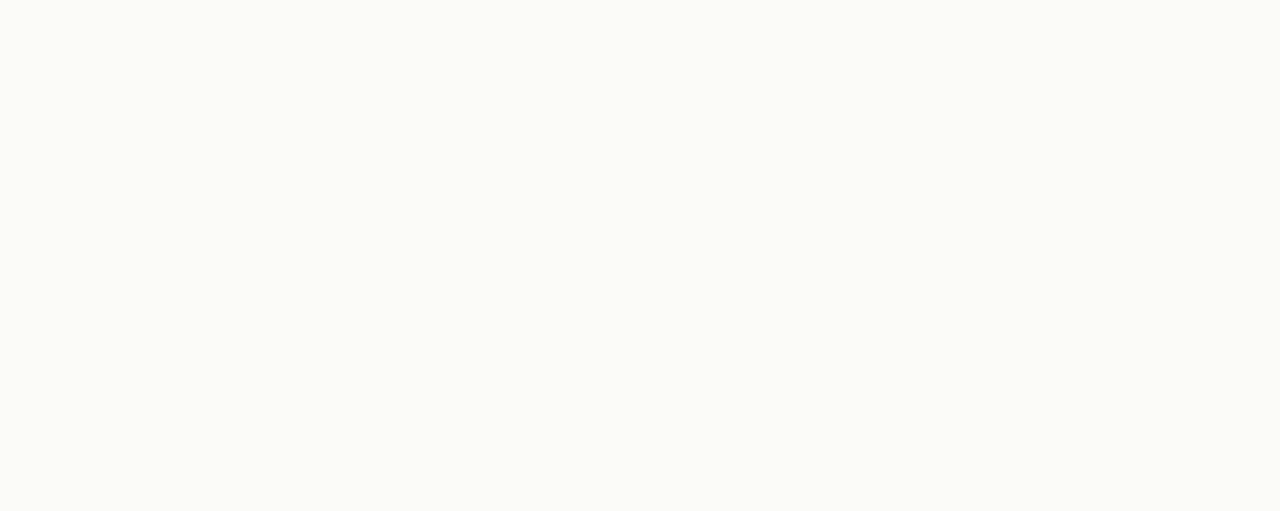
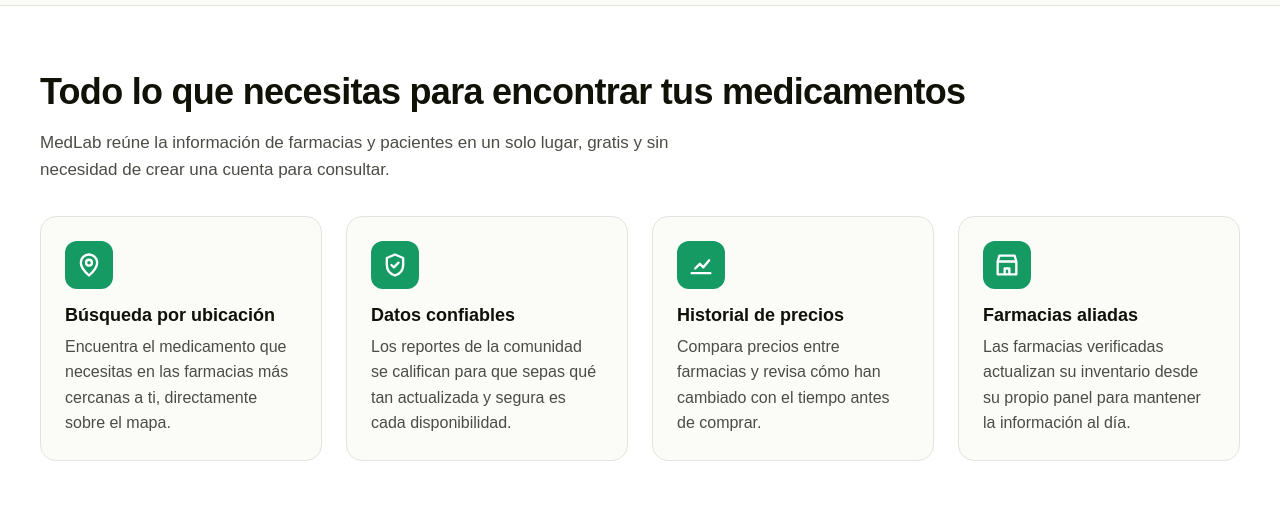
Before and after one commit to Jeanzo1719/MedLab, an Angular app in the folder frontend/: page / in a window 1280 px wide. Shown: the part 798-1309 px from the top of the page. Before the commit the page ends 803 px from the top, so only its background shows below. Built offline with nearby package versions, Linux system fonts and the light colour scheme; no server answers.

Commit message:
feat: sección de servicios de la landing con los cuatro servicios principales de MedLab añadida

```diff
--- /dev/null
+++ b/frontend/src/app/features/landing/components/seccion-servicios/seccion-servicios.component.css
@@ -0,0 +1,100 @@
+/* White band separates this section from the home section background */
+.servicios {
+  background-color: var(--color-superficie);
+  border-top: 1px solid var(--color-borde);
+  border-bottom: 1px solid var(--color-borde);
+}
+
+/* Mobile: one card per row */
+.contenido {
+  max-width: 1200px;
+  margin: 0 auto;
+  padding: 3rem 1rem;
+}
+
+h2 {
+  margin: 0 0 1rem;
+  font-size: 1.75rem;
+  font-weight: 800;
+  line-height: 1.2;
+  letter-spacing: -0.02em;
+}
+
+.introduccion {
+  max-width: 40rem;
+  margin: 0 0 2rem;
+  font-size: 1.0625rem;
+  line-height: 1.6;
+  color: var(--color-texto-secundario);
+}
+
+.tarjetas {
+  display: grid;
+  grid-template-columns: 1fr;
+  gap: 1rem;
+  margin: 0;
+  padding: 0;
+  list-style: none;
+}
+
+.tarjeta {
+  padding: 1.5rem;
+  background-color: var(--color-fondo);
+  border: 1px solid var(--color-borde);
+  border-radius: 1rem;
+}
+
+.icono {
+  display: inline-flex;
+  align-items: center;
+  justify-content: center;
+  width: 48px;
+  height: 48px;
+  margin-bottom: 1rem;
+  color: #ffffff;
+  background-color: var(--color-marca);
+  border-radius: 0.75rem;
+}
+
+.icono svg {
+  fill: none;
+  stroke: currentColor;
+  stroke-width: 2;
+  stroke-linecap: round;
+  stroke-linejoin: round;
+}
+
+h3 {
+  margin: 0 0 0.5rem;
+  font-size: 1.125rem;
+  font-weight: 700;
+}
+
+.tarjeta p {
+  margin: 0;
+  line-height: 1.6;
+  color: var(--color-texto-secundario);
+}
+
+/* Tablet: two cards per row */
+@media (min-width: 640px) {
+  .contenido {
+    padding: 4rem 1.5rem;
+  }
+
+  h2 {
+    font-size: 2.25rem;
+  }
+
+  .tarjetas {
+    grid-template-columns: repeat(2, 1fr);
+    gap: 1.5rem;
+  }
+}
+
+/* Desktop: all four services in one row */
+@media (min-width: 1024px) {
+  .tarjetas {
+    grid-template-columns: repeat(4, 1fr);
+  }
+}
--- /dev/null
+++ b/frontend/src/app/features/landing/components/seccion-servicios/seccion-servicios.component.html
@@ -0,0 +1,23 @@
+<section id="servicios" class="servicios" aria-labelledby="titulo-servicios">
+  <div class="contenido">
+    <h2 id="titulo-servicios">Todo lo que necesitas para encontrar tus medicamentos</h2>
+    <p class="introduccion">
+      MedLab reúne la información de farmacias y pacientes en un solo lugar,
+      gratis y sin necesidad de crear una cuenta para consultar.
+    </p>
+
+    <ul class="tarjetas">
+      @for (servicio of servicios; track servicio.titulo) {
+        <li class="tarjeta">
+          <span class="icono" aria-hidden="true">
+            <svg viewBox="0 0 24 24" width="28" height="28">
+              <path [attr.d]="servicio.icono" />
+            </svg>
+          </span>
+          <h3>{{ servicio.titulo }}</h3>
+          <p>{{ servicio.descripcion }}</p>
+        </li>
+      }
+    </ul>
+  </div>
+</section>
--- /dev/null
+++ b/frontend/src/app/features/landing/components/seccion-servicios/seccion-servicios.component.ts
@@ -0,0 +1,13 @@
+import { ChangeDetectionStrategy, Component } from "@angular/core";
+
+import { SERVICIOS } from "./seccion-servicios.contenido";
+
+@Component({
+  selector: "app-seccion-servicios",
+  templateUrl: "./seccion-servicios.component.html",
+  styleUrl: "./seccion-servicios.component.css",
+  changeDetection: ChangeDetectionStrategy.OnPush,
+})
+export class SeccionServiciosComponent {
+  protected readonly servicios = SERVICIOS;
+}
--- /dev/null
+++ b/frontend/src/app/features/landing/components/seccion-servicios/seccion-servicios.contenido.ts
@@ -0,0 +1,35 @@
+export interface Servicio {
+  titulo: string;
+  descripcion: string;
+  /** SVG path data drawn on a 24x24 stroke icon */
+  icono: string;
+}
+
+/** Content kept apart from the template so copy changes never touch markup */
+export const SERVICIOS: readonly Servicio[] = [
+  {
+    titulo: "Búsqueda por ubicación",
+    descripcion:
+      "Encuentra el medicamento que necesitas en las farmacias más cercanas a ti, directamente sobre el mapa.",
+    icono:
+      "M12 21s-7-6.2-7-11a7 7 0 0 1 14 0c0 4.8-7 11-7 11z M12 12.5a2.5 2.5 0 1 0 0-5 2.5 2.5 0 0 0 0 5z",
+  },
+  {
+    titulo: "Datos confiables",
+    descripcion:
+      "Los reportes de la comunidad se califican para que sepas qué tan actualizada y segura es cada disponibilidad.",
+    icono: "M12 3l7 3v6c0 4.4-3 7.7-7 9-4-1.3-7-4.6-7-9V6l7-3z M9 12l2 2 4-4",
+  },
+  {
+    titulo: "Historial de precios",
+    descripcion:
+      "Compara precios entre farmacias y revisa cómo han cambiado con el tiempo antes de comprar.",
+    icono: "M4 19h16 M7 15l4-4 3 3 5-6",
+  },
+  {
+    titulo: "Farmacias aliadas",
+    descripcion:
+      "Las farmacias verificadas actualizan su inventario desde su propio panel para mantener la información al día.",
+    icono: "M4 9l1.5-5h13L20 9 M4 9h16v11H4z M10 20v-5h4v5",
+  },
+];
--- a/frontend/src/app/features/landing/landing.component.html
+++ b/frontend/src/app/features/landing/landing.component.html
@@ -2,4 +2,5 @@
 
 <main>
   <app-seccion-inicio [marcadores]="marcadores()" />
+  <app-seccion-servicios />
 </main>
--- a/frontend/src/app/features/landing/landing.component.ts
+++ b/frontend/src/app/features/landing/landing.component.ts
@@ -11,10 +11,11 @@
 import { MarcadorMapa } from "../../shared/components/mapa/marcador-mapa.model";
 import { EncabezadoComponent } from "./components/encabezado/encabezado.component";
 import { SeccionInicioComponent } from "./components/seccion-inicio/seccion-inicio.component";
+import { SeccionServiciosComponent } from "./components/seccion-servicios/seccion-servicios.component";
 
 @Component({
   selector: "app-landing",
-  imports: [EncabezadoComponent, SeccionInicioComponent],
+  imports: [EncabezadoComponent, SeccionInicioComponent, SeccionServiciosComponent],
   templateUrl: "./landing.component.html",
   changeDetection: ChangeDetectionStrategy.OnPush,
 })
```
Also changed, not shown: 1 other file (tests, documents, lock files or other folders).
